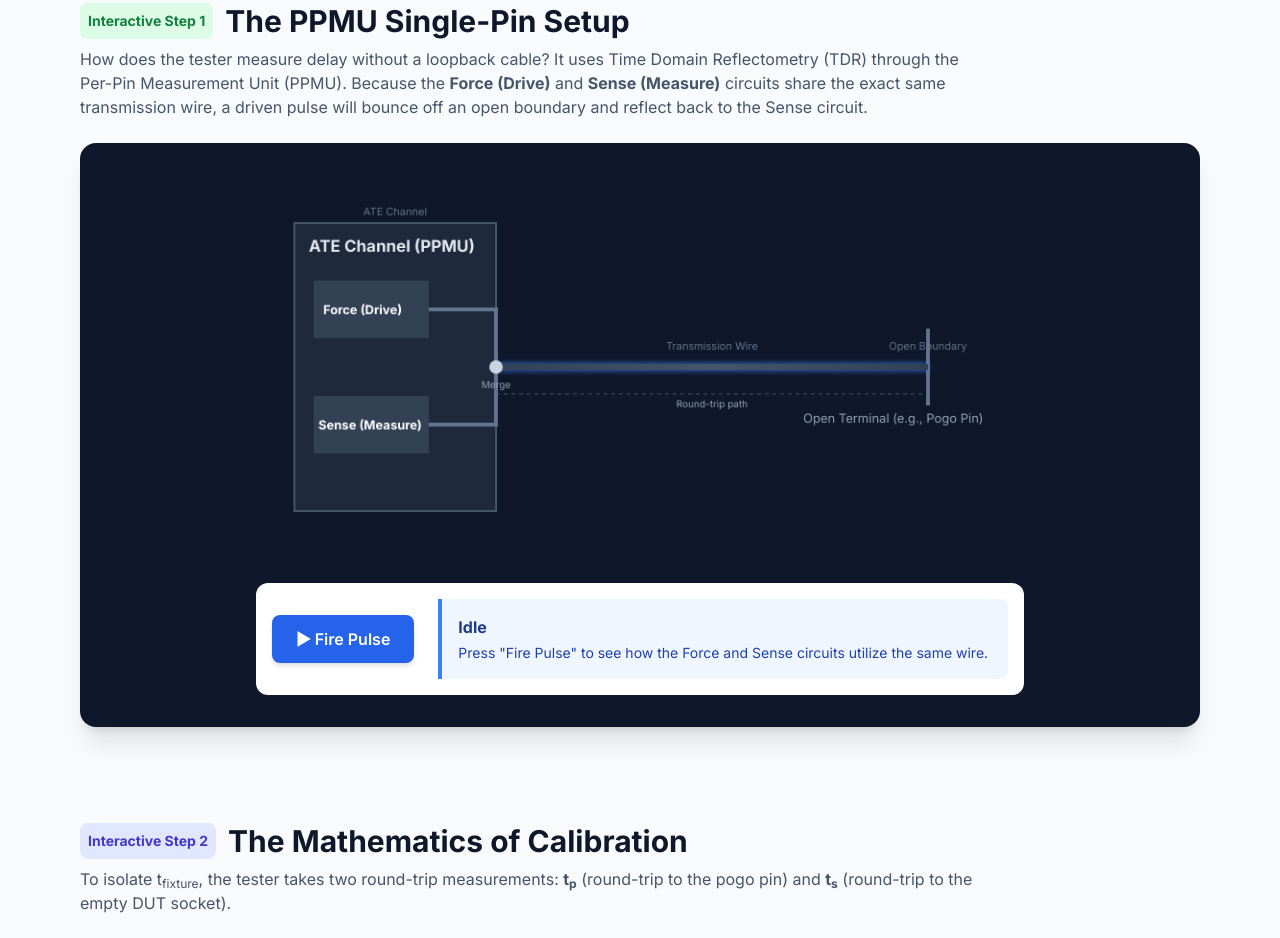
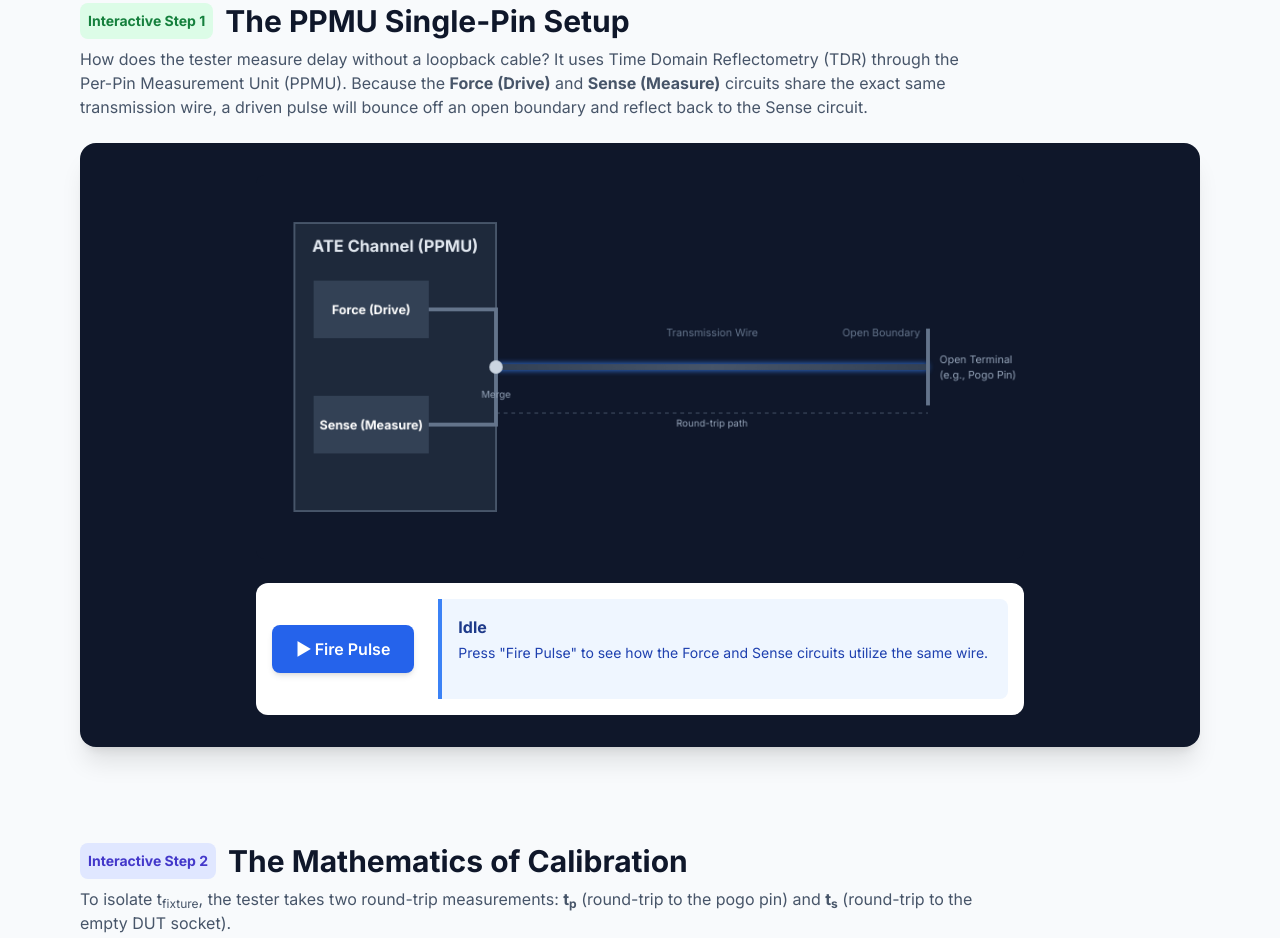
Before and after one commit to daemon-demons/ate-concepts, a plain HTML site: page fixture-delay/fixture-delay.html in a window 1280 px wide. Shown: the part 1465-2403 px from the top of the page. Drawn offline with nearby package versions, Linux system fonts and the light colour scheme.

Commit message:
PPMU animation updated

```diff
--- a/fixture-delay/css/styles.css
+++ b/fixture-delay/css/styles.css
@@ -100,3 +100,7 @@ canvas {
 .sim-timer.hidden {
     display: none;
 }
+
+#ppmu_desc {
+    min-height: 2.5rem;
+}
--- a/fixture-delay/fixture-delay.html
+++ b/fixture-delay/fixture-delay.html
@@ -100,7 +100,7 @@
 
             <div class="bg-slate-900 p-4 md:p-8 rounded-2xl shadow-xl">
                 <div class="relative max-w-3xl mx-auto mb-6">
-                    <canvas id="ppmu_canvas" width="800" height="400"></canvas>
+                    <canvas id="ppmu_canvas" width="800" height="400" role="img" aria-label="PPMU TDR pulse animation: a sine-wave pulse travels from the ATE channel down the transmission wire, reflects off the open boundary, and returns to the Sense circuit"></canvas>
                     <div id="ppmu_timer" class="sim-timer hidden">0.00 ns</div>
                 </div>
 
@@ -108,7 +108,7 @@
                     <button id="ppmu_btn" class="bg-blue-600 hover:bg-blue-700 text-white font-semibold py-3 px-6 rounded-lg shadow-md transition-colors active:scale-95 whitespace-nowrap">
                         ▶ Fire Pulse
                     </button>
-                    <div class="flex-1 border-l-4 border-blue-500 pl-4 bg-blue-50 p-4 rounded-r-lg w-full">
+                    <div class="flex-1 border-l-4 border-blue-500 pl-4 bg-blue-50 p-4 rounded-r-lg w-full" aria-live="polite">
                         <h3 class="font-bold text-blue-900 mb-1" id="ppmu_title">Idle</h3>
                         <p class="text-sm text-blue-800" id="ppmu_desc">Press "Fire Pulse" to see how the Force and Sense circuits utilize the same wire.</p>
                     </div>
--- a/fixture-delay/js/ppmu-simulation.js
+++ b/fixture-delay/js/ppmu-simulation.js
@@ -6,6 +6,22 @@ function initPPMUSimulation() {
     const statusText = document.getElementById('ppmu_desc');
     const liveTimer = document.getElementById('ppmu_timer');
 
+    // All geometry lives here so alignment tweaks stay in one place.
+    const LAYOUT = {
+        canvas: { w: 800, h: 400 },
+        ppmuBox: { x: 40, y: 50, w: 210, h: 300 },
+        wire: { startX: 250, endX: 700, y: 200 },
+        force: { x: 60, y: 110, w: 120, h: 60 },
+        sense: { x: 60, y: 230, w: 120, h: 60 },
+        labels: {
+            wireAbove: 168,      // reserved band above wire
+            wireBelow: 232,      // Merge / junction labels
+            bracket: 248,        // round-trip dashed line
+            bracketLabel: 262,   // round-trip text
+            terminalLabelX: 712  // right of open boundary
+        }
+    };
+
     let state = 'IDLE';
     let pulseX = 0;
     let animationFrameId;
@@ -13,11 +29,15 @@ function initPPMUSimulation() {
     let reflectionFlash = 0;
     let resetTimeout = null;
 
-    const startX = 250;
-    const endX = 700;
-    const wireY = 200;
     const SIM_NS = 3.0;
     const TIME_SCALE = 600;
+
+    function setupHiDPI() {
+        const dpr = window.devicePixelRatio || 1;
+        canvas.width = LAYOUT.canvas.w * dpr;
+        canvas.height = LAYOUT.canvas.h * dpr;
+        ctx.setTransform(dpr, 0, 0, dpr, 0, 0);
+    }
 
     function updateStatus(title, text, colorClass) {
         statusTitle.innerText = title;
@@ -25,54 +45,54 @@ function initPPMUSimulation() {
         statusTitle.className = `font-bold mb-1 ${colorClass}`;
     }
 
-    function drawPulse(x, color, direction) {
-        for (let layer = 2; layer >= 0; layer--) {
-            const alpha = layer === 0 ? 1 : 0.25 + layer * 0.15;
-            const width = 40 + layer * 12;
-            ctx.globalAlpha = alpha;
+    // Localized sine packet traveling along the wire. The x coordinate
+    // advances along the line while y oscillates perpendicular to it at
+    // uniform amplitude. packetHalf is a whole multiple of half the
+    // wavelength so the packet ends exactly at zero crossings.
+    function drawTravelingSine(centerX, color, direction) {
+        const { startX, endX, y: wireY } = LAYOUT.wire;
+        const amplitude = 16;
+        const wavelength = 60;
+        const packetHalf = 90;   // 3 half-wavelengths per side
+        const k = (2 * Math.PI) / wavelength;
+
+        const layers = [
+            { alpha: 1, lineWidth: 3, blur: 14 },
+            { alpha: 0.25, lineWidth: 6, blur: 8 }
+        ];
+
+        const from = Math.max(startX, centerX - packetHalf);
+        const to = Math.min(endX, centerX + packetHalf);
+        if (to <= from) return;
+
+        ctx.save();
+        for (const layer of layers) {
+            ctx.globalAlpha = layer.alpha;
             ctx.strokeStyle = color;
-            ctx.lineWidth = 4 - layer;
+            ctx.lineWidth = layer.lineWidth;
             ctx.lineJoin = 'round';
+            ctx.shadowBlur = layer.blur;
+            ctx.shadowColor = color;
+
             ctx.beginPath();
-            for (let i = -width; i <= width; i++) {
-                const yOffset = -45 * Math.exp(-(i * i) / (width * width / 2));
-                const px = x + i * direction;
-                if (i === -width) ctx.moveTo(px, wireY + yOffset);
-                else ctx.lineTo(px, wireY + yOffset);
+            for (let x = from; x <= to; x += 2) {
+                const dist = (x - centerX) * direction;
+                const y = wireY - amplitude * Math.sin(k * dist);
+                if (x === from) ctx.moveTo(x, y);
+                else ctx.lineTo(x, y);
             }
-            ctx.shadowBlur = layer === 0 ? 18 : 8;
-            ctx.shadowColor = color;
             ctx.stroke();
-            ctx.shadowBlur = 0;
         }
-        ctx.globalAlpha = 1;
+        ctx.restore();
     }
 
     function drawScene() {
-        ctx.clearRect(0, 0, canvas.width, canvas.height);
+        const { startX, endX, y: wireY } = LAYOUT.wire;
+        const { ppmuBox, force, sense, labels } = LAYOUT;
 
-        // Path labels
-        ctx.fillStyle = '#64748b';
-        ctx.font = '11px Inter, sans-serif';
-        ctx.textAlign = 'center';
-        ctx.fillText('ATE Channel', 145, 42);
-        ctx.fillText('Transmission Wire', (startX + endX) / 2, wireY - 18);
-        ctx.fillText('Open Boundary', endX, wireY - 18);
+        ctx.clearRect(0, 0, LAYOUT.canvas.w, LAYOUT.canvas.h);
 
-        // Round-trip bracket
-        ctx.strokeStyle = '#475569';
-        ctx.lineWidth = 1;
-        ctx.setLineDash([4, 4]);
-        ctx.beginPath();
-        ctx.moveTo(startX, wireY + 28);
-        ctx.lineTo(endX, wireY + 28);
-        ctx.stroke();
-        ctx.setLineDash([]);
-        ctx.fillStyle = '#94a3b8';
-        ctx.font = '10px Inter, sans-serif';
-        ctx.fillText('Round-trip path', (startX + endX) / 2, wireY + 42);
-
-        // Reflection flash
+        // Reflection flash at the open boundary
         if (reflectionFlash > 0) {
             const alpha = reflectionFlash / 15;
             const grad = ctx.createRadialGradient(endX, wireY, 0, endX, wireY, 50);
@@ -85,17 +105,15 @@ function initPPMUSimulation() {
             reflectionFlash--;
         }
 
-        // Open boundary
-        ctx.strokeStyle = reflectionFlash > 0 ? '#facc15' : '#64748b';
-        ctx.lineWidth = 4;
+        // Round-trip bracket (dashed) below the wire
+        ctx.strokeStyle = '#475569';
+        ctx.lineWidth = 1;
+        ctx.setLineDash([4, 4]);
         ctx.beginPath();
-        ctx.moveTo(endX, wireY - 40);
-        ctx.lineTo(endX, wireY + 40);
+        ctx.moveTo(startX, labels.bracket);
+        ctx.lineTo(endX, labels.bracket);
         ctx.stroke();
-        ctx.fillStyle = '#94a3b8';
-        ctx.font = '13px Inter, sans-serif';
-        ctx.textAlign = 'left';
-        ctx.fillText('Open Terminal (e.g., Pogo Pin)', endX - 130, wireY + 58);
+        ctx.setLineDash([]);
 
         // Wire with gradient glow
         const wireGrad = ctx.createLinearGradient(startX, wireY, endX, wireY);
@@ -112,25 +130,26 @@ function initPPMUSimulation() {
         ctx.stroke();
         ctx.shadowBlur = 0;
 
+        // Open boundary bar
+        ctx.strokeStyle = reflectionFlash > 0 ? '#facc15' : '#64748b';
+        ctx.lineWidth = 4;
+        ctx.beginPath();
+        ctx.moveTo(endX, wireY - 40);
+        ctx.lineTo(endX, wireY + 40);
+        ctx.stroke();
+
         // PPMU block
         ctx.fillStyle = '#1e293b';
         ctx.strokeStyle = '#475569';
         ctx.lineWidth = 2;
-        ctx.fillRect(40, 50, 210, 300);
-        ctx.strokeRect(40, 50, 210, 300);
-        ctx.fillStyle = '#e2e8f0';
-        ctx.font = 'bold 17px Inter, sans-serif';
-        ctx.textAlign = 'left';
-        ctx.fillText('ATE Channel (PPMU)', 55, 80);
+        ctx.fillRect(ppmuBox.x, ppmuBox.y, ppmuBox.w, ppmuBox.h);
+        ctx.strokeRect(ppmuBox.x, ppmuBox.y, ppmuBox.w, ppmuBox.h);
 
         const senseActive = state === 'SENSED' || (state === 'REFLECTING' && pulseX < startX + 55);
 
         // Force block
         ctx.fillStyle = state === 'FORCING' ? '#ef4444' : '#334155';
-        ctx.fillRect(60, 110, 120, 60);
-        ctx.fillStyle = '#ffffff';
-        ctx.font = 'bold 13px Inter, sans-serif';
-        ctx.fillText('Force (Drive)', 70, 145);
+        ctx.fillRect(force.x, force.y, force.w, force.h);
 
         // Sense block
         ctx.fillStyle = senseActive ? '#22c55e' : '#334155';
@@ -138,57 +157,96 @@ function initPPMUSimulation() {
             ctx.shadowBlur = 12;
             ctx.shadowColor = '#22c55e';
         }
-        ctx.fillRect(60, 230, 120, 60);
+        ctx.fillRect(sense.x, sense.y, sense.w, sense.h);
         ctx.shadowBlur = 0;
-        ctx.fillStyle = '#ffffff';
-        ctx.fillText('Sense (Measure)', 65, 265);
 
-        // Internal wiring
+        // Internal wiring (exits at the vertical centers of the blocks)
+        const forceMidY = force.y + force.h / 2;
+        const senseMidY = sense.y + sense.h / 2;
+
         ctx.strokeStyle = state === 'FORCING' ? '#ef4444' : '#64748b';
         ctx.lineWidth = 4;
         ctx.beginPath();
-        ctx.moveTo(180, 140);
-        ctx.lineTo(startX, 140);
+        ctx.moveTo(force.x + force.w, forceMidY);
+        ctx.lineTo(startX, forceMidY);
         ctx.lineTo(startX, wireY);
         ctx.stroke();
 
         ctx.strokeStyle = state === 'REFLECTING' || state === 'SENSED' ? '#22c55e' : '#64748b';
         ctx.beginPath();
-        ctx.moveTo(180, 260);
-        ctx.lineTo(startX, 260);
+        ctx.moveTo(sense.x + sense.w, senseMidY);
+        ctx.lineTo(startX, senseMidY);
         ctx.lineTo(startX, wireY);
         ctx.stroke();
 
-        // Junction
+        // Junction dot
         ctx.fillStyle = '#cbd5e1';
         ctx.beginPath();
         ctx.arc(startX, wireY, 7, 0, Math.PI * 2);
         ctx.fill();
+
+        // Traveling sine packet
+        if (state === 'FORCING' || state === 'REFLECTING') {
+            const color = state === 'FORCING' ? '#ef4444' : '#22c55e';
+            const dir = state === 'FORCING' ? 1 : -1;
+            drawTravelingSine(pulseX, color, dir);
+        }
+
+        // --- Labels (drawn last so text always sits on top) ---
+
+        // Band above the wire
+        ctx.fillStyle = '#64748b';
+        ctx.font = '11px Inter, sans-serif';
+        ctx.textAlign = 'center';
+        ctx.fillText('Transmission Wire', (startX + endX) / 2, labels.wireAbove);
+        ctx.textAlign = 'right';
+        ctx.fillText('Open Boundary', endX - 8, labels.wireAbove);
+
+        // Junction label
         ctx.fillStyle = '#94a3b8';
         ctx.font = '10px Inter, sans-serif';
         ctx.textAlign = 'center';
-        ctx.fillText('Merge', startX, wireY + 22);
+        ctx.fillText('Merge', startX, labels.wireBelow);
 
-        if (state === 'FORCING' || state === 'REFLECTING') {
-            const color = state === 'FORCING' ? '#ef4444' : '#22c55e';
-            const dir = state === 'FORCING' ? 1 : -1;
-            drawPulse(pulseX, color, dir);
-        }
+        // Round-trip bracket label
+        ctx.fillText('Round-trip path', (startX + endX) / 2, labels.bracketLabel);
+
+        // Open terminal label, right of the boundary bar (two lines to fit)
+        ctx.fillStyle = '#94a3b8';
+        ctx.font = '11px Inter, sans-serif';
+        ctx.textAlign = 'left';
+        ctx.fillText('Open Terminal', labels.terminalLabelX, wireY - 4);
+        ctx.fillText('(e.g., Pogo Pin)', labels.terminalLabelX, wireY + 12);
+
+        // PPMU box title, centered in the box
+        ctx.fillStyle = '#e2e8f0';
+        ctx.font = 'bold 17px Inter, sans-serif';
+        ctx.textAlign = 'center';
+        ctx.fillText('ATE Channel (PPMU)', ppmuBox.x + ppmuBox.w / 2, 80);
+
+        // Force / Sense labels, centered in their blocks
+        ctx.fillStyle = '#ffffff';
+        ctx.font = 'bold 13px Inter, sans-serif';
+        ctx.fillText('Force (Drive)', force.x + force.w / 2, forceMidY + 5);
+        ctx.fillText('Sense (Measure)', sense.x + sense.w / 2, senseMidY + 5);
+
+        ctx.textAlign = 'left';
     }
 
     function animate(timestamp) {
+        const { startX, endX } = LAYOUT.wire;
         if (!animStartTime) animStartTime = timestamp;
         const elapsed = timestamp - animStartTime;
         const oneWayMs = (SIM_NS / 2) * TIME_SCALE;
-        const roundTripMs = SIM_NS * TIME_SCALE;
 
         let simTimeNs = Math.min(elapsed / TIME_SCALE, SIM_NS).toFixed(2);
         liveTimer.innerText = `${simTimeNs} ns`;
 
+        // A propagating wave travels at constant velocity, so position
+        // interpolation is linear (no easing).
         if (state === 'FORCING') {
             const progress = Math.min(elapsed / oneWayMs, 1);
-            const eased = easeInOut(progress);
-            pulseX = startX + (endX - startX) * eased;
+            pulseX = startX + (endX - startX) * progress;
             if (progress >= 1) {
                 state = 'REFLECTING';
                 reflectionFlash = 15;
@@ -197,18 +255,17 @@ function initPPMUSimulation() {
             }
         } else if (state === 'REFLECTING') {
             const progress = Math.min(elapsed / oneWayMs, 1);
-            const eased = easeInOut(progress);
-            pulseX = endX - (endX - startX) * eased;
+            pulseX = endX - (endX - startX) * progress;
             if (progress >= 1) {
                 state = 'SENSED';
                 liveTimer.classList.add('hidden');
                 updateStatus('Signal Sensed', 'Sense detected return pulse — round-trip time recorded for calibration.', 'text-blue-600');
-                fireBtn.disabled = false;
-                fireBtn.classList.remove('opacity-50', 'cursor-not-allowed');
                 clearTimeout(resetTimeout);
                 resetTimeout = setTimeout(() => {
                     state = 'IDLE';
                     updateStatus('Idle', 'Press "Fire Pulse" to run another TDR measurement.', 'text-blue-900');
+                    fireBtn.disabled = false;
+                    fireBtn.classList.remove('opacity-50', 'cursor-not-allowed');
                     drawScene();
                 }, 2000);
             }
@@ -221,10 +278,10 @@ function initPPMUSimulation() {
     }
 
     fireBtn.addEventListener('click', () => {
-        if (state === 'FORCING' || state === 'REFLECTING') return;
+        if (state !== 'IDLE') return;
         clearTimeout(resetTimeout);
         state = 'FORCING';
-        pulseX = startX;
+        pulseX = LAYOUT.wire.startX;
         animStartTime = 0;
         reflectionFlash = 0;
         fireBtn.disabled = true;
@@ -236,5 +293,6 @@ function initPPMUSimulation() {
         requestAnimationFrame(animate);
     });
 
+    setupHiDPI();
     drawScene();
 }
```
